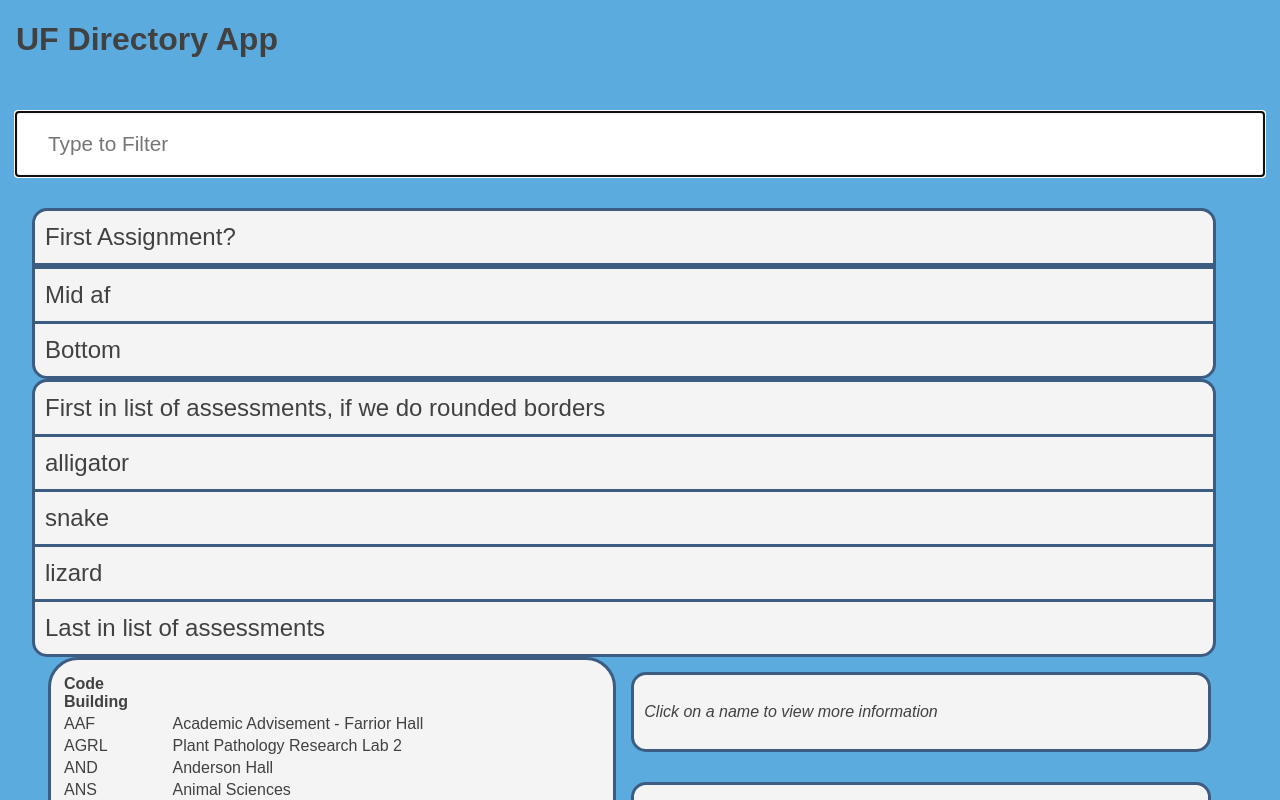
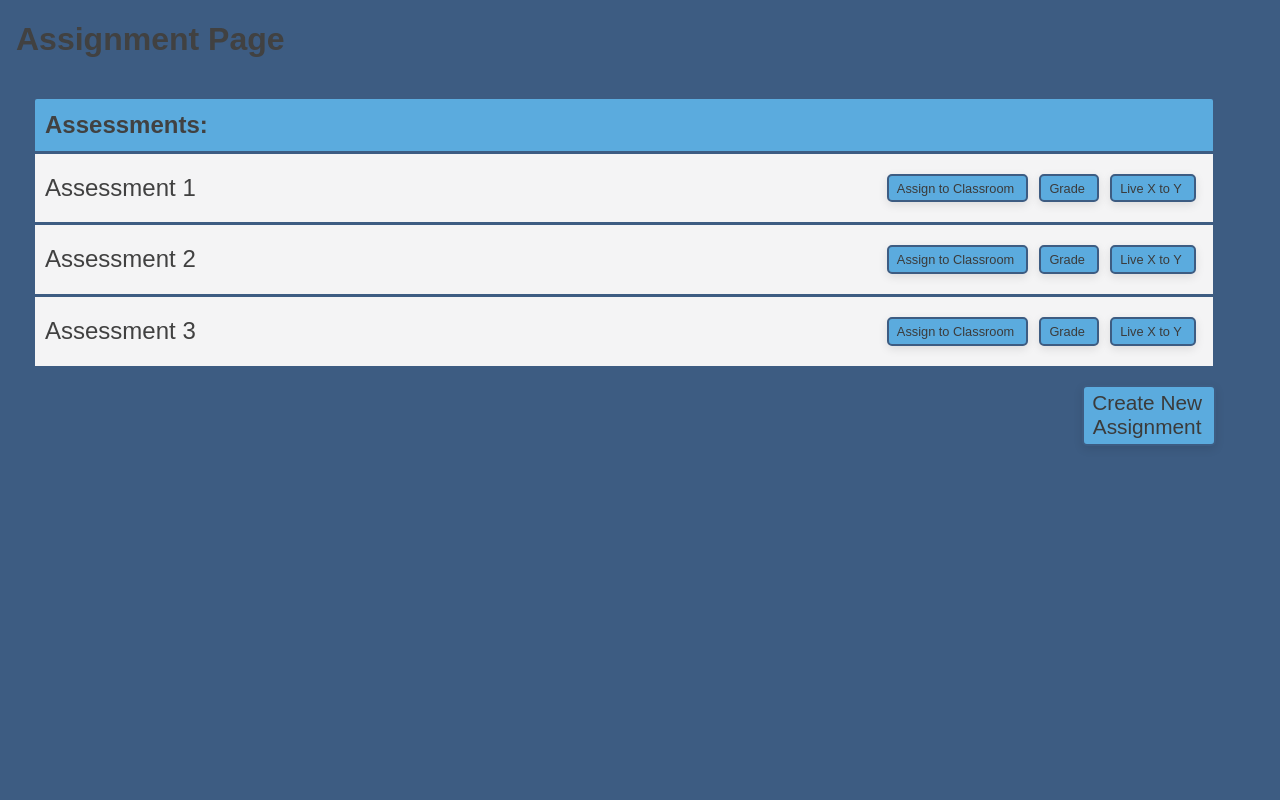
Before and after one commit to Nqnt41/project-experimenting, a React (Vite) app: page / in a window 1280 px wide. Shown: the top 800 px of the page. Built offline with nearby package versions, Linux system fonts and the light colour scheme.

Commit message:
Improved frontend design, styling, and implementation to better match wireframes.

```diff
--- a/src/App.jsx
+++ b/src/App.jsx
@@ -1,61 +1,38 @@
 import {useState} from 'react';
-import Search from './components/Search';
+/*import Search from './components/Search';
 import ViewBuilding from './components/ViewBuilding';
 import BuildingList from './components/BuildingList';
 import AddBuilding from './components/AddBuilding';
-import Credit from './components/Credit';
+import Credit from './components/Credit';*/
 import Assessments from './projectTesting/Assessments';
 
 function App({ data }) {
-  const [filterText, setFilterText] = useState('');
-  const [selectedBuilding, setSelectedBuilding] = useState(-1);
   const [filteredData, setFilteredData] = useState(data);
-
-  // Set the state of the filter text to the value being passed in
-  function filterUpdate(value) {
-    setFilterText(value)
-  }
-
-  // Set the state of the selected building to the id being passed in
-  function selectedUpdate(id) {
-    setSelectedBuilding(id)
-  }
-
-  // Update entire data set when adding or removing data points
-  function dataUpdate(changeData) {
-    setFilteredData(changeData)
-  }
 
   return (
     <div className="bg">
+      <div className="row">
+        <h1>Assignment Page</h1>
+      </div>
+      <main>
+        <Assessments
+            filteredData={filteredData} numTestEntries={1}
+        />
+      </main>
+    </div>
+  );
+}
+
+export default App;
+
+/*
+      <div className="bg">
       <div className="row">
         <h1>UF Directory App</h1>
       </div>
       <Search
         filterText={filterText} filterUpdate={filterUpdate}
       />
-      <main>
-
-        <div className="testingProjectTop">
-          <p1 className="testingProjectText">
-            First Assignment?
-          </p1>
-        </div>
-        <div className="testingProjectMid">
-          <p1 className="testingProjectText">
-            Mid af
-          </p1>
-        </div>
-        <div className="testingProjectBot">
-          <p1 className="testingProjectText">
-            Bottom
-          </p1>
-        </div>
-
-        <Assessments
-            filteredData={filteredData} numTestEntries={5}
-        />
-
         <div className="row">
           <div className="column1">
             <div className="tableWrapper">
@@ -87,9 +64,4 @@
           </div>
         </div>
         <Credit />
-      </main>
-    </div>
-  );
-}
-
-export default App;
+ */
--- a/src/index.css
+++ b/src/index.css
@@ -1,10 +1,3 @@
-body {
-	margin: 0;
-	padding: 0;
-	font-family: sans-serif;
-	background: #5BABDE;
-}
-
 /* ##### general ##### */
 * {
 	box-sizing: border-box;
@@ -69,6 +62,12 @@
  */
 
 /* ##### Project Testing ##### */
+body {
+	margin: 0;
+	padding: 0;
+	font-family: sans-serif;
+	background: #3D5C82;
+}
 .testingProjectSolo {
 	float: left;
 	width: calc(100% - 2rem);
@@ -87,19 +86,19 @@
 	display: block;
 	padding: 12px 6px 12px 10px;
 	box-sizing: border-box;
-	border-radius: 15px 15px 0px 0px;
+	border-radius: 5px 5px 0px 0px;
 	border: 3px solid #3D5C82;
-	background: #F4F4F5;
+	background: #5BABDE;
 }
 .testingProjectMid {
 	float: left;
 	width: calc(100% - 2rem);
 	position: relative;
 	display: block;
-	padding: 12px 6px 12px 10px;
+	padding: 20px 6px 20px 10px;
 	box-sizing: border-box;
 	border: 3px solid #3D5C82;
-	border-bottom: none;
+	border-top: none;
 	background: #F4F4F5;
 }
 .testingProjectBot {
@@ -113,9 +112,8 @@
 	border: 3px solid #3D5C82;
 	background: #F4F4F5;
 }
-.testingProjectText {
-	font-size: 1.5rem;
-	color: #414141;
+.bold {
+	font-weight: bold;
 }
 .noTopBorder {
 	border-top: none;
@@ -123,6 +121,37 @@
 .noBottomBorder {
 	border-bottom: none;
 }
+.projectText {
+	font-size: 1.5rem;
+	color: #414141;
+}
+.alignLeft {
+	float: left;
+}
+.alignRight {
+	float: right;
+	padding-right: 12px;
+}
+button {
+	background: #5BABDE;
+	color: #3b3b3b;
+	padding: 0.3rem 0.5rem;
+	margin-right: 0.7rem;
+	font-size: 0.8rem;
+	border: 2px solid #3D5C82;
+	box-shadow: 0 3px 10px rgba(0, 0, 0, 0.1);
+	border-radius: 5px;
+	outline: none;
+}
+.button2 {
+	margin-top: 1rem;
+	margin-right: 2rem;
+	font-size: 1.3rem;
+}
+button:hover {
+	background: #ddd;
+}
+
 
 /* ##### Columns ##### */
 .column1 {
@@ -176,17 +205,3 @@
 .credit a {
 	color: #3498bb;
 }
-button {
-	background: #d7d7d7;
-	color: #3b3b3b;
-	padding: 0.6rem 1rem;
-	font-size: 0.8rem;
-	border: solid 1px #c7c7c7;
-	margin: 1rem 0;
-	box-shadow: 0 3px 10px rgba(0, 0, 0, 0.1);
-	border-radius: 3px;
-	outline: none;
-}
-button:hover {
-	background: #ddd;
-}
--- a/src/projectTesting/Assessments.jsx
+++ b/src/projectTesting/Assessments.jsx
@@ -1,10 +1,19 @@
 function PrintMiddleEntries( { filteredData } ) {
-    const sampleList = ["alligator", "snake", "lizard"]; // Can replace with database
+    const sampleList = ["Assessment 1", "Assessment 2", "Assessment 3"]; // Can replace with database
     return ( // Replace this stuff with a structure for assessment listings and it should work.
         <div>
             {sampleList.map(sampleList => (
-                <div className="testingProjectMid">
-                    <p1 className="testingProjectText">{sampleList}</p1>
+                <div className="testingProjectMid projectText">
+                    <p2 className="alignLeft">{sampleList}</p2>
+                    <button onClick={() => handleAdd()} className="alignRight">
+                        Live X to Y
+                    </button>
+                    <button onClick={() => handleAdd()} className="alignRight">
+                        Grade
+                    </button>
+                    <button onClick={() => handleAdd()} className="alignRight">
+                        Assign to Classroom
+                    </button>
                 </div>
             ))}
         </div>
@@ -12,48 +21,31 @@
 }
 
 function Assessments( { filteredData, numTestEntries } ) {
-    // We dont have to use this or make the edges rounded or anything, I mainly
-    if (filteredData.size == 0 || numTestEntries == 0) {
-        return
-    }
-    else if (filteredData.size == 1 || numTestEntries == 1) {
     return (
-            <div className="testingProjectSolo">
-                <p1 className="testingProjectText">
-                    If only one Assessment
-                </p1>
-            </div>
-        );
-    }
-    else if (filteredData.size == 2 || numTestEntries == 2) {
-        return (
-            <div className="testingProjectText">
-                <p1 className="testingProjectTop">
-                    First in list of assessments, if we do rounded borders
-                </p1>
-                <p1 className="testingProjectBot noTopBorder">
-                    Last in list of assessments
-                </p1>
-            </div>
-        );
-    }
-    else {
-        return (
-            <div className="testingProjectText">
-                <p1 className="testingProjectTop noBottomBorder">
-                    First in list of assessments, if we do rounded borders
+        <div className="projectText">
+            <p1 className="testingProjectTop bold">
+                Assessments:
             </p1>
             <PrintMiddleEntries
                 filteredData={filteredData}
             />
+            <div className="projectText">
+                <button onClick={() => handleAdd()} className="alignRight button2">
+                    Create New<br></br>Assignment
+                </button>
+            </div>
+        </div>
+    );
+}
+
+// ViewBuilding output text when any building is selected
+/*
+
 <p1 className="testingProjectBot">
                 Last in list of assessments
             </p1>
-            </div>
-        );
-    }
-    // ViewBuilding output text when any building is selected
-    /*else {
+
+else {
     // Set currentData to the value of the data point with an id matching selectedBuilding
     const currentData = filteredData.find(filteredData => filteredData.id === selectedBuilding)
     // Allow for selections and place remove building button.
@@ -73,6 +65,5 @@
         </div>
     );
 }*/
-}
 
 export default Assessments;
--- a/src/projectTesting/PrintMiddleEntries.jsx
+++ /dev/null
@@ -1,5 +0,0 @@
-function PrintMiddleEntries( { filteredData } ) {
-
-}
-
-export default PrintMiddleEntries;
```
Lines whose indentation alone changed are shown as unchanged.
